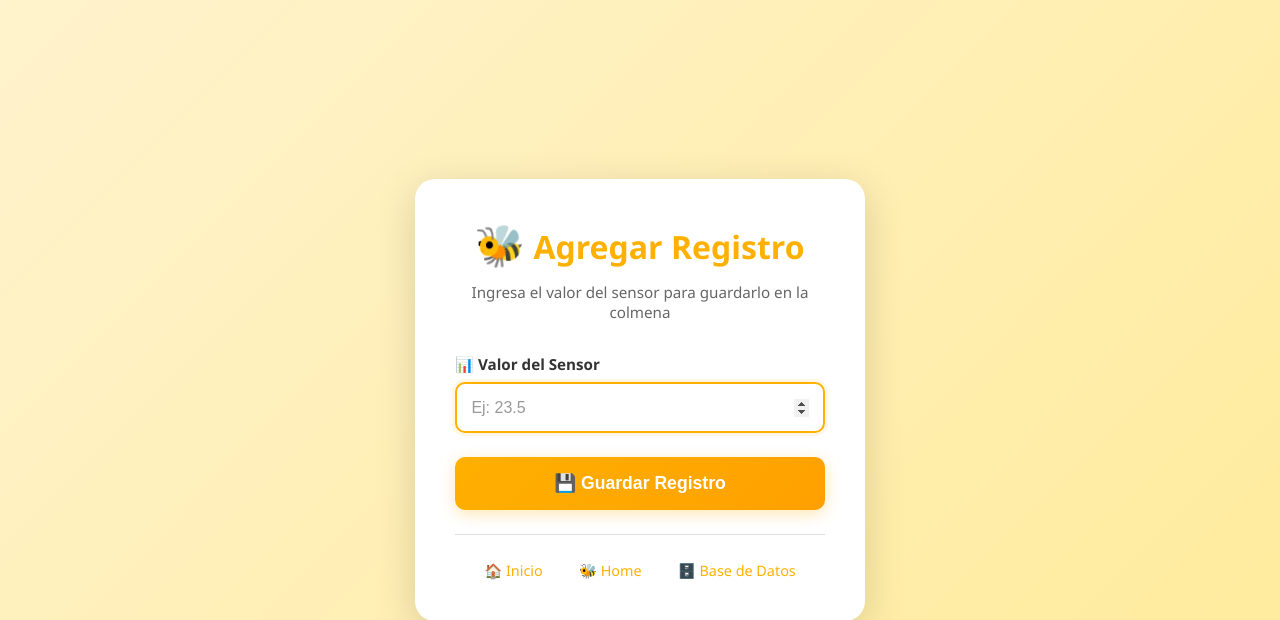
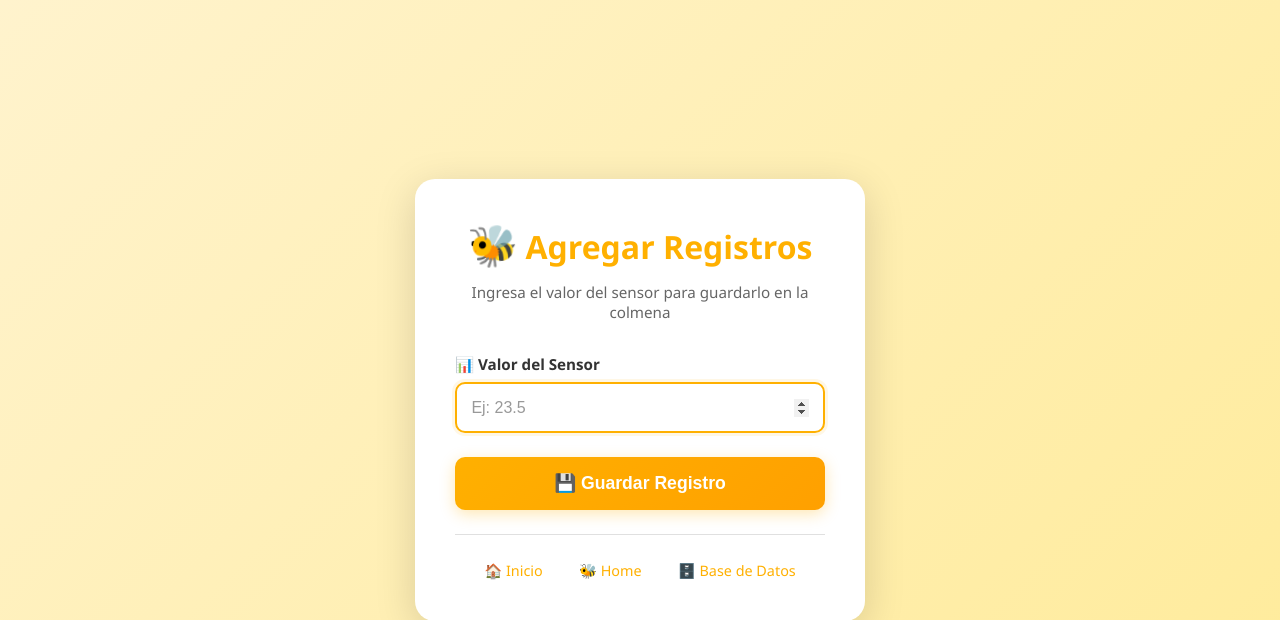
Before and after one commit to isaivelez/abejitas-flask, a Flask app: page /agregar_registros in a window 1280 px wide. Shown: the top 620 px of the page. Run offline with Flask 3, Linux system fonts and the light colour scheme.

Commit message:
Change title

```diff
--- a/src/templates/agregar_registros.html
+++ b/src/templates/agregar_registros.html
@@ -236,7 +236,7 @@
         <div class="header">
             <h1>
                 <span class="bee-icon">🐝</span>
-                Agregar Registro
+                Agregar Registros
             </h1>
             <p>Ingresa el valor del sensor para guardarlo en la colmena</p>
         </div>
```
